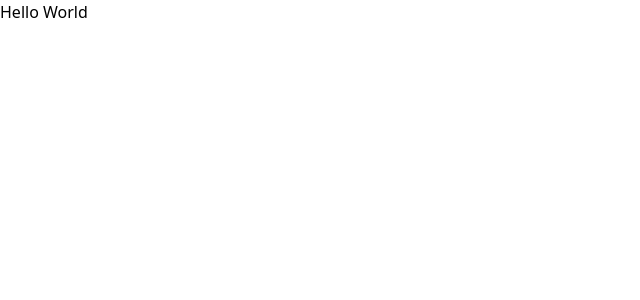
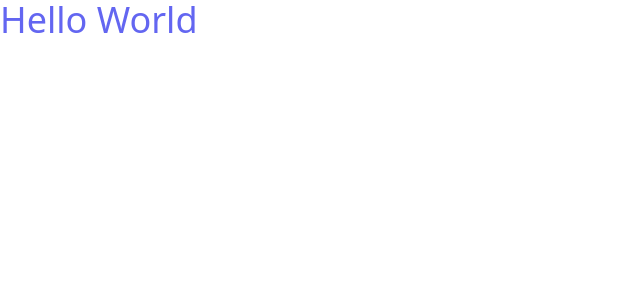
Before and after one commit to nova-gh/Article-Preview-Component, a Next.js app: page / in a window 1280 px wide. Shown: the top 300 px of the page, without its empty margins (0-640 px from the left). Built offline with nearby package versions, Linux system fonts and the light colour scheme.

Commit message:
Update index.js

```diff
--- a/pages/index.js
+++ b/pages/index.js
@@ -10,7 +10,7 @@
         <link rel="icon" href="/favicon.ico" />
       </Head>
 
-      <h1 className="bg">Hello World</h1>
+      <h1 className="text-4xl text-indigo-500">Hello World</h1>
     </div>
   );
 }
```
